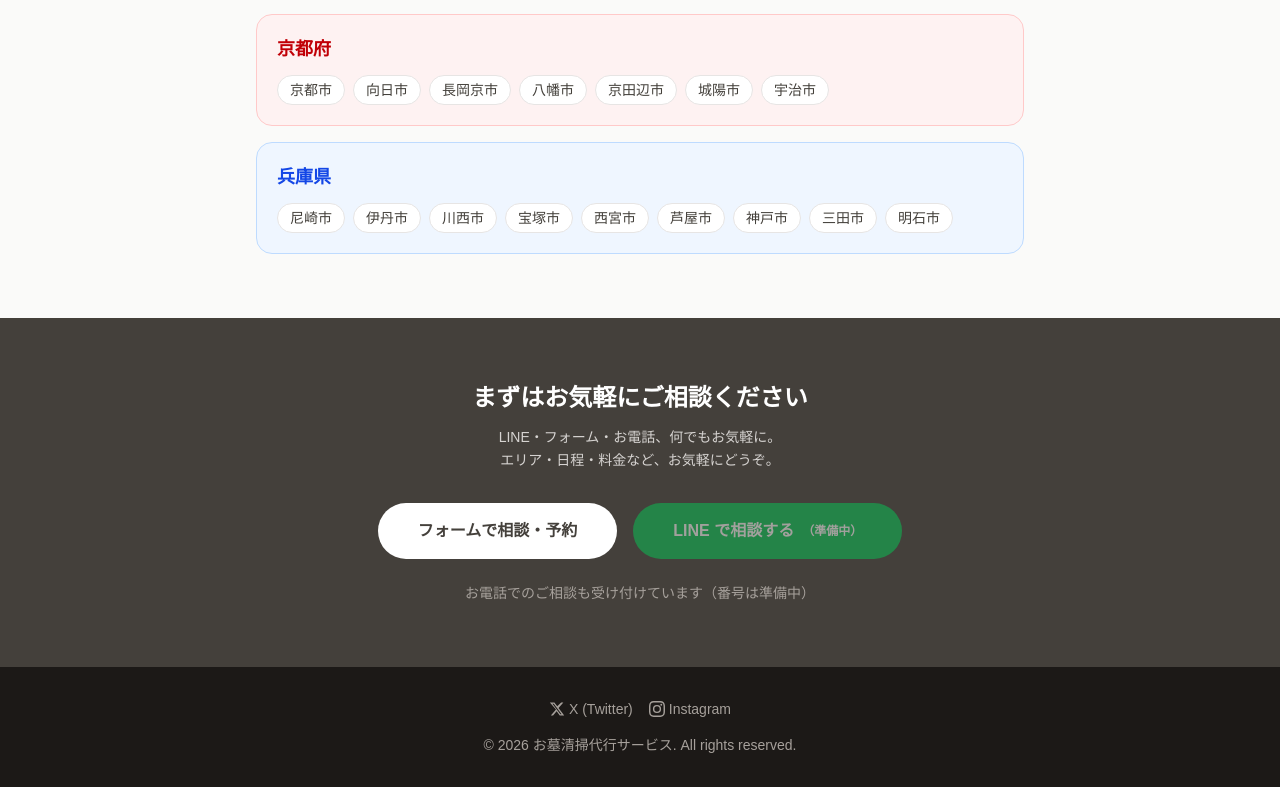
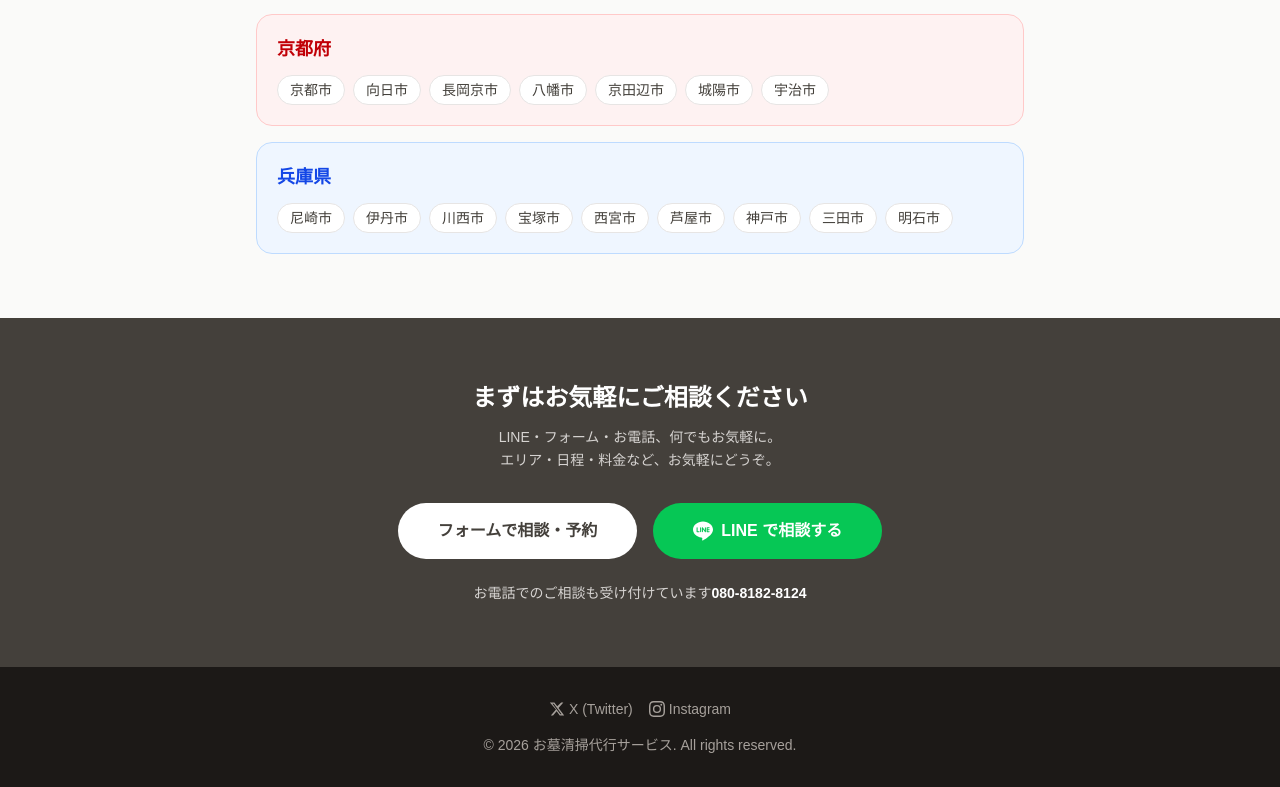
Before and after one commit to kkishi0724-os/grave-cleaning, a Next.js app: page / in a window 1280 px wide. Shown: the part 3414-4201 px from the top of the page. Built offline with nearby package versions, Linux system fonts and the light colour scheme.

Commit message:
feat: LINE公式アカウントと電話番号を追加

```diff
--- a/app/page.tsx
+++ b/app/page.tsx
@@ -401,15 +401,22 @@
             >
               フォームで相談・予約
             </Link>
-            <button
-              className="inline-flex items-center gap-2 bg-[#06C755] text-white px-10 py-4 rounded-full font-bold opacity-50 cursor-not-allowed"
-              title="LINE公式（準備中）"
+            <a
+              href="https://lin.ee/zRLKoe1"
+              target="_blank"
+              rel="noopener noreferrer"
+              className="inline-flex items-center gap-2 bg-[#06C755] text-white px-10 py-4 rounded-full font-bold hover:opacity-90 transition-opacity"
             >
+              <svg viewBox="0 0 24 24" fill="currentColor" className="w-5 h-5" aria-hidden="true">
+                <path d="M19.365 9.863c.349 0 .63.285.63.631 0 .345-.281.63-.63.63H17.61v1.125h1.755c.349 0 .63.283.63.63 0 .344-.281.629-.63.629h-2.386c-.345 0-.627-.285-.627-.629V8.108c0-.345.282-.63.63-.63h2.386c.346 0 .627.285.627.63 0 .349-.281.63-.63.63H17.61v1.125h1.755zm-3.855 3.016c0 .27-.174.51-.432.596-.064.021-.133.031-.199.031-.211 0-.391-.09-.51-.25l-2.443-3.317v2.94c0 .344-.279.629-.631.629-.346 0-.626-.285-.626-.629V8.108c0-.27.173-.51.43-.595.06-.023.136-.033.194-.033.195 0 .375.104.495.254l2.462 3.33V8.108c0-.345.282-.63.63-.63.345 0 .63.285.63.63v4.771zm-5.741 0c0 .344-.282.629-.631.629-.345 0-.627-.285-.627-.629V8.108c0-.345.282-.63.63-.63.346 0 .628.285.628.63v4.771zm-2.466.629H4.917c-.345 0-.63-.285-.63-.629V8.108c0-.345.285-.63.63-.63.348 0 .63.285.63.63v4.141h1.756c.348 0 .629.283.629.63 0 .344-.281.629-.629.629M24 10.314C24 4.943 18.615.572 12 .572S0 4.943 0 10.314c0 4.811 4.27 8.842 10.035 9.608.391.082.923.258 1.058.59.12.301.079.766.038 1.08l-.164 1.02c-.045.301-.24 1.186 1.049.645 1.291-.539 6.916-4.078 9.436-6.975C23.176 14.393 24 12.458 24 10.314"/>
+              </svg>
               <span>LINE で相談する</span>
-              <span className="text-xs">（準備中）</span>
-            </button>
+            </a>
           </div>
-          <p className="text-stone-400 text-sm mt-6">お電話でのご相談も受け付けています<br className="sm:hidden" />（番号は準備中）</p>
+          <p className="text-stone-300 text-sm mt-6">
+            お電話でのご相談も受け付けています<br className="sm:hidden" />
+            <a href="tel:080-8182-8124" className="font-bold text-white hover:underline">080-8182-8124</a>
+          </p>
         </section>
       </main>
 
```
